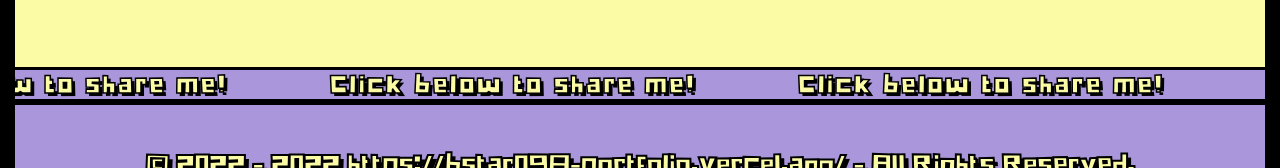
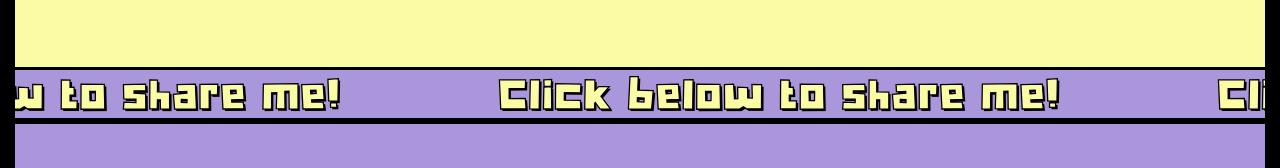
Before and after one commit to BStar098/bstar098Portfolio, a React (Create React App) app: page / in a window 1280 px wide. Shown: the part 2481-2649 px from the top of the page. Built offline with nearby package versions, Linux system fonts and the light colour scheme.

Commit message:
footer corrections

```diff
--- a/src/styles/Footer/Footer.css
+++ b/src/styles/Footer/Footer.css
@@ -26,9 +26,9 @@
   border-top: 3px solid black;
 }
 .footerScrollingSeparator > * {
-  font-size: 3vh;
-  text-shadow: 3px 3px black;
-  -webkit-text-stroke: 1.5px black;
+  font-size: 5vh;
+  text-shadow: 0.15vw 0.15vw black !important;
+  -webkit-text-stroke: 0.1vw black !important;
   color: #fbfba5;
 }
 
@@ -38,4 +38,8 @@
     text-shadow: 2px 2px black !important;
     -webkit-text-stroke: 0.8px black !important;
   }
+  .footerScrollingSeparator > * {
+    text-shadow: 0.7vw 0.7vw black !important;
+    -webkit-text-stroke: 0.3vw black !important;
+  }
 }/*# sourceMappingURL=Footer.css.map */
--- a/src/styles/Footer/Footer.sass
+++ b/src/styles/Footer/Footer.sass
@@ -21,12 +21,16 @@
     border-bottom: 3px solid black
     border-top: 3px solid black
     >*
-        font-size: 3vh
-        text-shadow: 3px 3px black
-        -webkit-text-stroke: 1.5px black
+        font-size: 5vh
+        text-shadow: 0.15vw 0.15vw black !important
+        -webkit-text-stroke: 0.1vw black !important
         color: #fbfba5
 @media screen and ( max-width:800px  )
     .footerBody
         font-size: 2.3vw !important
         text-shadow: 2px 2px black !important
         -webkit-text-stroke: 0.8px black !important
+    .footerScrollingSeparator
+        >*
+            text-shadow: 0.7vw 0.7vw black !important
+            -webkit-text-stroke: 0.3vw black !important
--- a/src/styles/main.css
+++ b/src/styles/main.css
@@ -60,7 +60,7 @@
 
 @media screen and (max-width: 800px) {
   .scrollingTitle {
-    -webkit-text-stroke: 0.3vw black;
-    text-shadow: 0.8vw 0.8vw black;
+    -webkit-text-stroke: 0.5vw black !important;
+    text-shadow: 1.2vw 1.2vw black !important;
   }
 }/*# sourceMappingURL=main.css.map */
--- a/src/styles/main.sass
+++ b/src/styles/main.sass
@@ -45,5 +45,5 @@
 
 @media screen and ( max-width: 800px )
     .scrollingTitle
-        -webkit-text-stroke: 0.3vw black
-        text-shadow: 0.8vw 0.8vw black
+        -webkit-text-stroke: 0.5vw black !important
+        text-shadow: 1.2vw 1.2vw black !important
```
Also changed, not shown: 2 other files (tests, documents, lock files or other folders).
